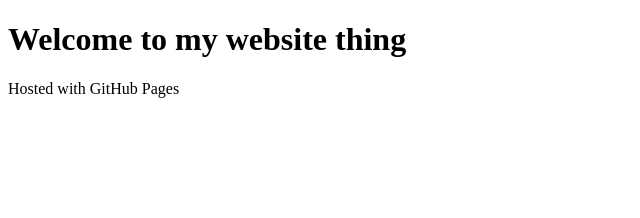
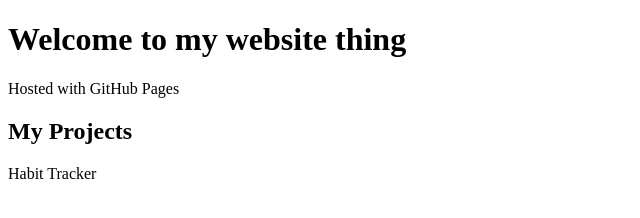
Before and after one commit to aiden1999/aiden1999.github.io, a plain HTML site: page index.html in a window 1280 px wide. Shown: the whole page, without its empty margins (0-640 px from the left). Drawn offline with Linux system fonts and the light colour scheme.

Commit message:
Update index.html

```diff
--- a/index.html
+++ b/index.html
@@ -1,7 +1,9 @@
 <!DOCTYPE html>
 <html>
-<body>
-<h1>Welcome to my website thing</h1>
-<p>Hosted with GitHub Pages</p>
-</body>
+  <body>
+    <h1>Welcome to my website thing</h1>
+    <p>Hosted with GitHub Pages</p>
+    <h2>My Projects</h2>
+    <p><href="https://aiden1999.github.io/HabitTracker">Habit Tracker</p>
+  </body>
 </html>
```
